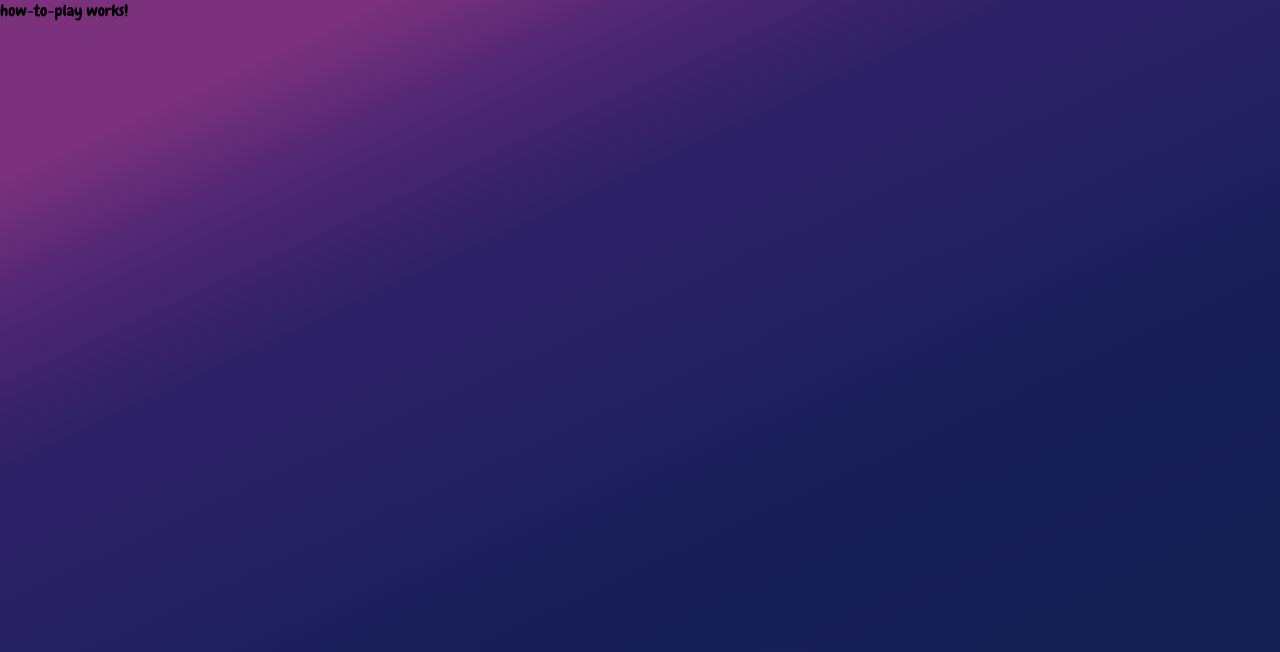
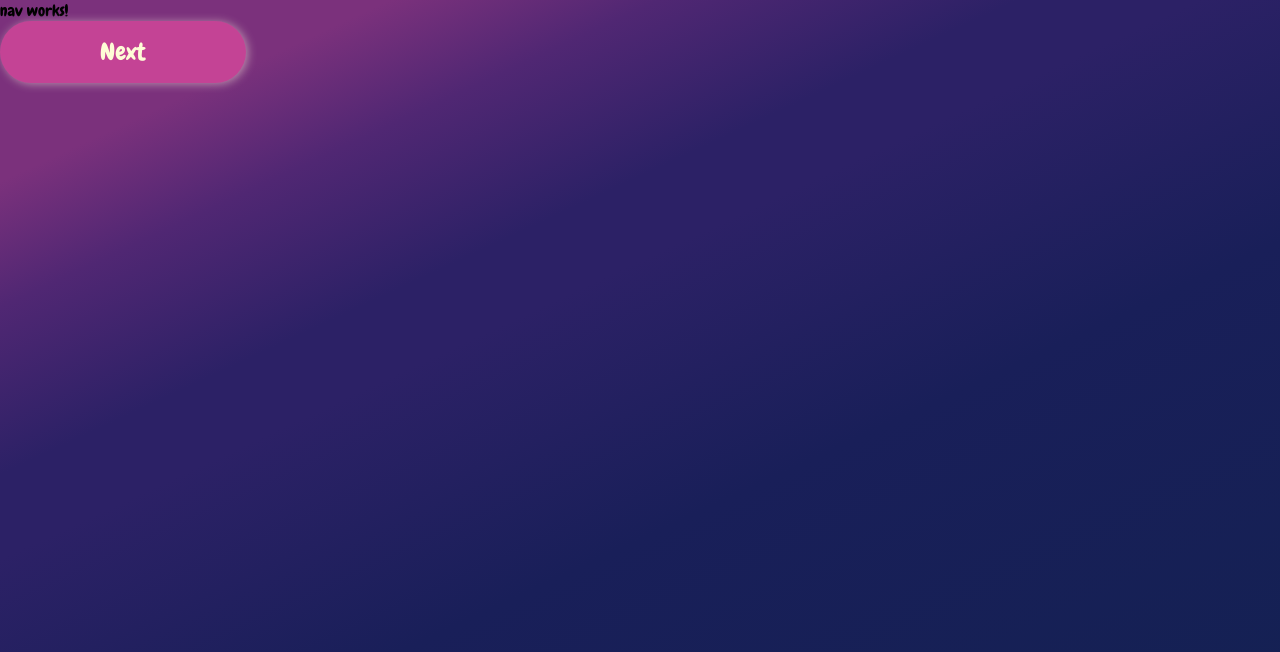
Before and after one commit to danielasegadilha/angular-game, an Angular app: page /how-to-play in a window 1280 px wide. Shown: the top 652 px of the page. Built offline with nearby package versions, Linux system fonts and the light colour scheme.

Commit message:
Create data button interpolation

```diff
--- a/src/app/components/home/home/home.component.html
+++ b/src/app/components/home/home/home.component.html
@@ -3,6 +3,6 @@
         <app-brand></app-brand>
     </div>
     <div class="home_button-container">
-        <app-button [routerLink]="['/how-to-play']"></app-button>
+        <app-button [routerLink]="['/how-to-play']" [label]="buttonLabel"></app-button>
     </div>
 </div>
--- a/src/app/components/home/home/home.component.ts
+++ b/src/app/components/home/home/home.component.ts
@@ -11,5 +11,5 @@ export class HomeComponent implements OnInit {
 
   ngOnInit(): void {
   }
-
+  buttonLabel: String =  'Let`s Play'
 }
--- a/src/app/components/instruction/how-to-play/how-to-play.component.html
+++ b/src/app/components/instruction/how-to-play/how-to-play.component.html
@@ -1 +1,8 @@
-<p>how-to-play works!</p>
+<div class="instruction-container">
+    <div class="instruction_nav-container">
+        <app-nav></app-nav>
+    </div>
+    <div class="intruction_button-container">
+        <app-button [routerLink]="['/how-to-play']" [label]="buttonLabel"></app-button>
+    </div>
+</div>
--- a/src/app/components/instruction/how-to-play/how-to-play.component.ts
+++ b/src/app/components/instruction/how-to-play/how-to-play.component.ts
@@ -11,5 +11,5 @@ export class HowToPlayComponent implements OnInit {
 
   ngOnInit(): void {
   }
-
+  buttonLabel: String = "Next"
 }
--- a/src/app/components/shared/button/button.component.html
+++ b/src/app/components/shared/button/button.component.html
@@ -1 +1 @@
-<button type="submit" name="myButton" value="let's play">Let's play</button>
+<button type="submit" name="myButton" value="let's play">{{ label }}</button>
--- a/src/app/components/shared/button/button.component.ts
+++ b/src/app/components/shared/button/button.component.ts
@@ -1,4 +1,4 @@
-import { Component, OnInit } from '@angular/core';
+import { Component, Input, OnInit } from '@angular/core';
 
 @Component({
   selector: 'app-button',
@@ -7,9 +7,11 @@ import { Component, OnInit } from '@angular/core';
 })
 export class ButtonComponent implements OnInit {
 
-  constructor() { }
+  constructor() {
+  }
 
   ngOnInit(): void {
   }
 
+  @Input() label: String = '';
 }
```
